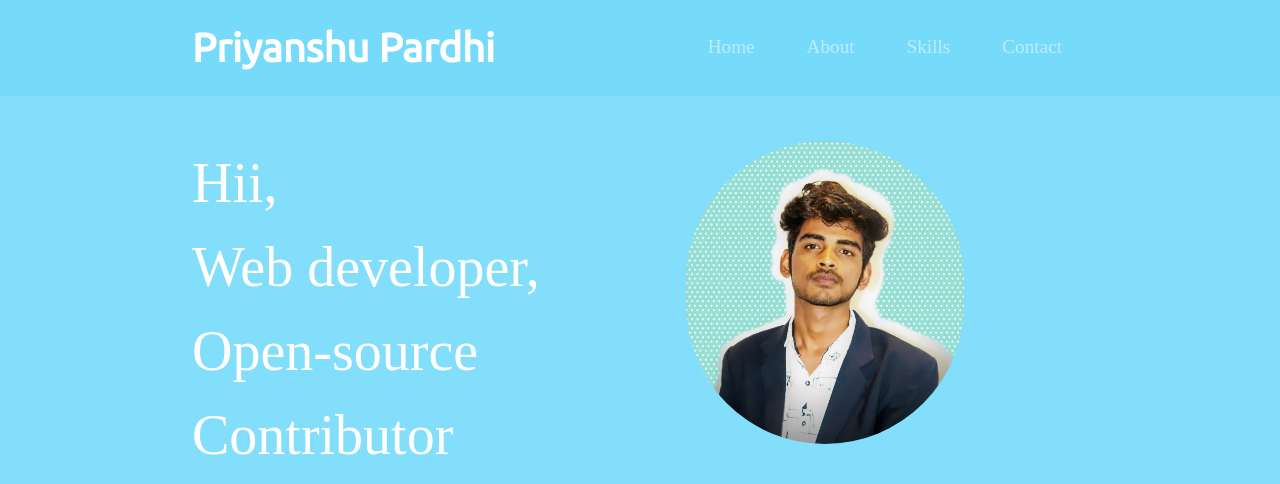
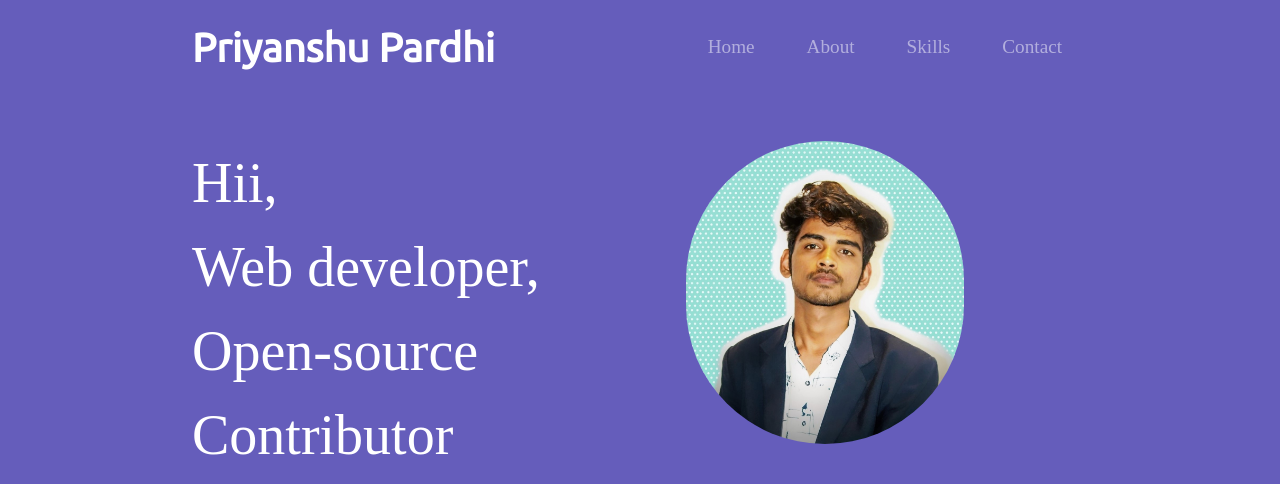
Before and after one commit to priyanshupardhi/Project_3, a plain HTML site: page index.html in a window 1280 px wide. Shown: the top 484 px of the page. Drawn offline with nearby package versions, Linux system fonts and the light colour scheme.

Commit message:
Update styles.css

```diff
--- a/css/styles.css
+++ b/css/styles.css
@@ -41,7 +41,7 @@ p {
 /* Sections */
 
 .colored-section {
-    background-color: hsla(194, 93%, 72%, 0.906);
+    background-color: #655DBB;
     color: #fff;
 }
 
@@ -82,7 +82,7 @@ p {
 /* Title Section */
 
 #title {
-    background-color: hsla(194, 93%, 72%, 0.906);
+    background-color: #655DBB;
     color: #fff;
     text-align: left;
 }
@@ -121,7 +121,7 @@ p {
 }
 
 .icon {
-    color: hsla(194, 93%, 72%, 0.906);
+    color: #655DBB;
     margin-bottom: 1rem;
 }
 
```
